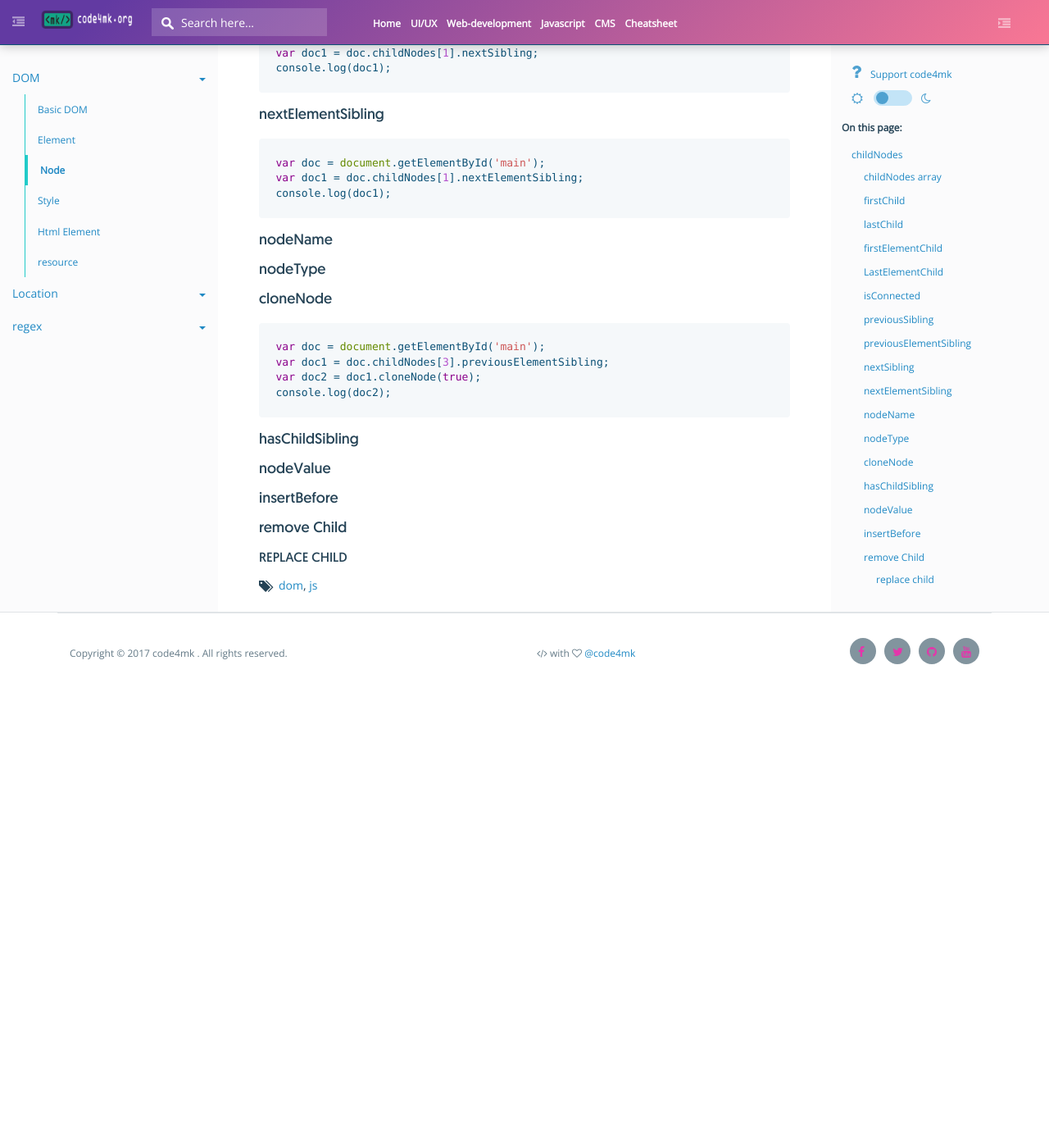
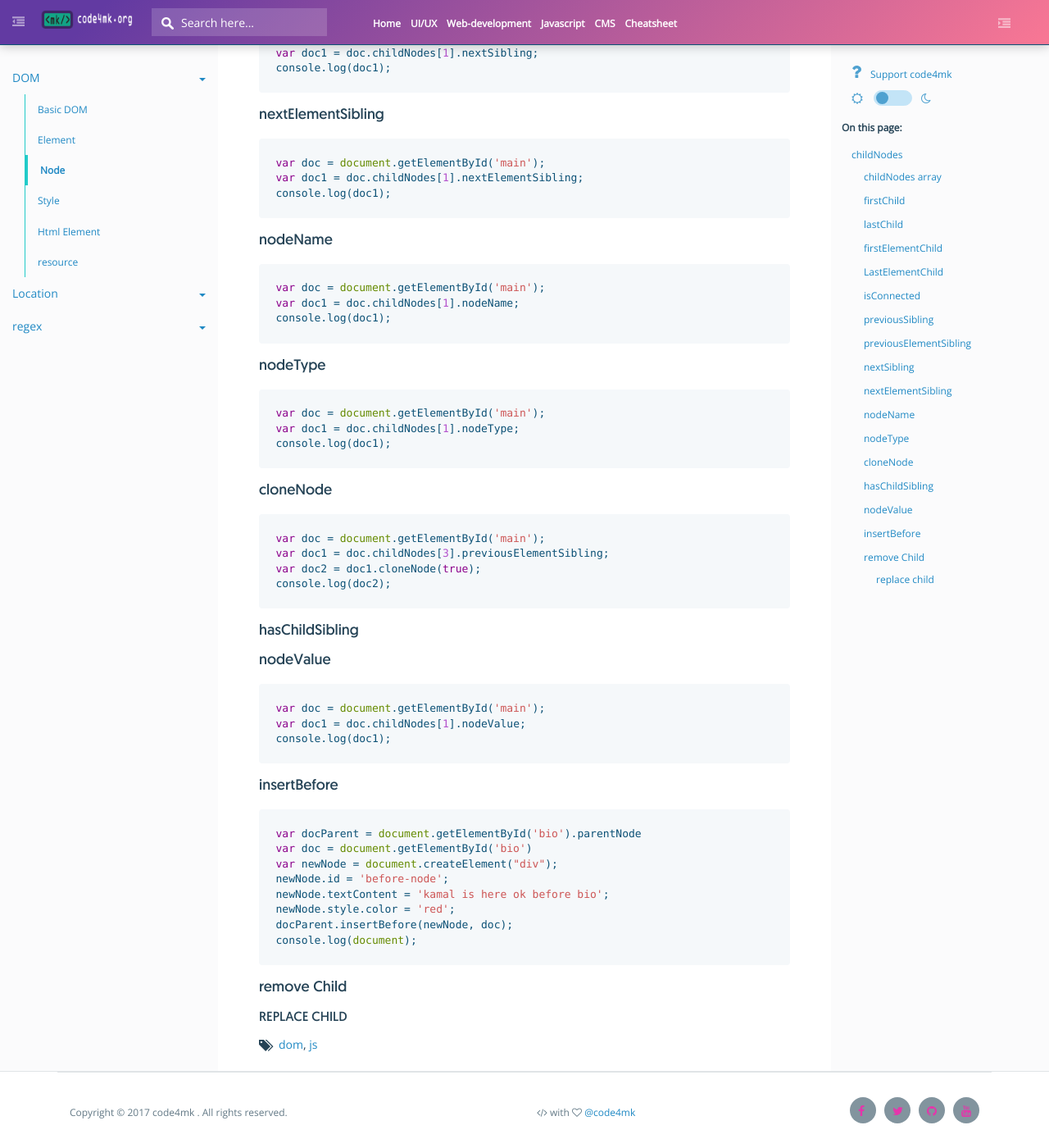
Before and after one commit to code4mk/code4mk.github.io, a Jekyll site: the page built from javascript-developer/js/dom/node.md, in a window 1280 px wide and 1400 px high, scrolled down 1551 px. Shown: the whole window at 82% size. Built offline with Jekyll 4.4.1, drawn with Linux system fonts in a browser that asks for light colours; comment, search, counter and statistics services are not loaded; before the commit the page ends 2391 px from its top, so only the background shows below that.

Commit message:
node dom

````diff
--- a/javascript-developer/js/dom/node.md
+++ b/javascript-developer/js/dom/node.md
@@ -95,9 +95,19 @@ console.log(doc1);
 
 ### nodeName
 
+```js
+var doc = document.getElementById('main');
+var doc1 = doc.childNodes[1].nodeName;
+console.log(doc1);
+```
 
 ### nodeType
 
+```js
+var doc = document.getElementById('main');
+var doc1 = doc.childNodes[1].nodeType;
+console.log(doc1);
+```
 
 ### cloneNode
 
@@ -113,9 +123,24 @@ console.log(doc2);
 
 ### nodeValue
 
+```js
+var doc = document.getElementById('main');
+var doc1 = doc.childNodes[1].nodeValue;
+console.log(doc1);
+```
 
 ### insertBefore
 
+```js
+var docParent = document.getElementById('bio').parentNode
+var doc = document.getElementById('bio')
+var newNode = document.createElement("div");
+newNode.id = 'before-node';
+newNode.textContent = 'kamal is here ok before bio';
+newNode.style.color = 'red';
+docParent.insertBefore(newNode, doc);
+console.log(document);
+```
 
 ### remove Child
 
````
